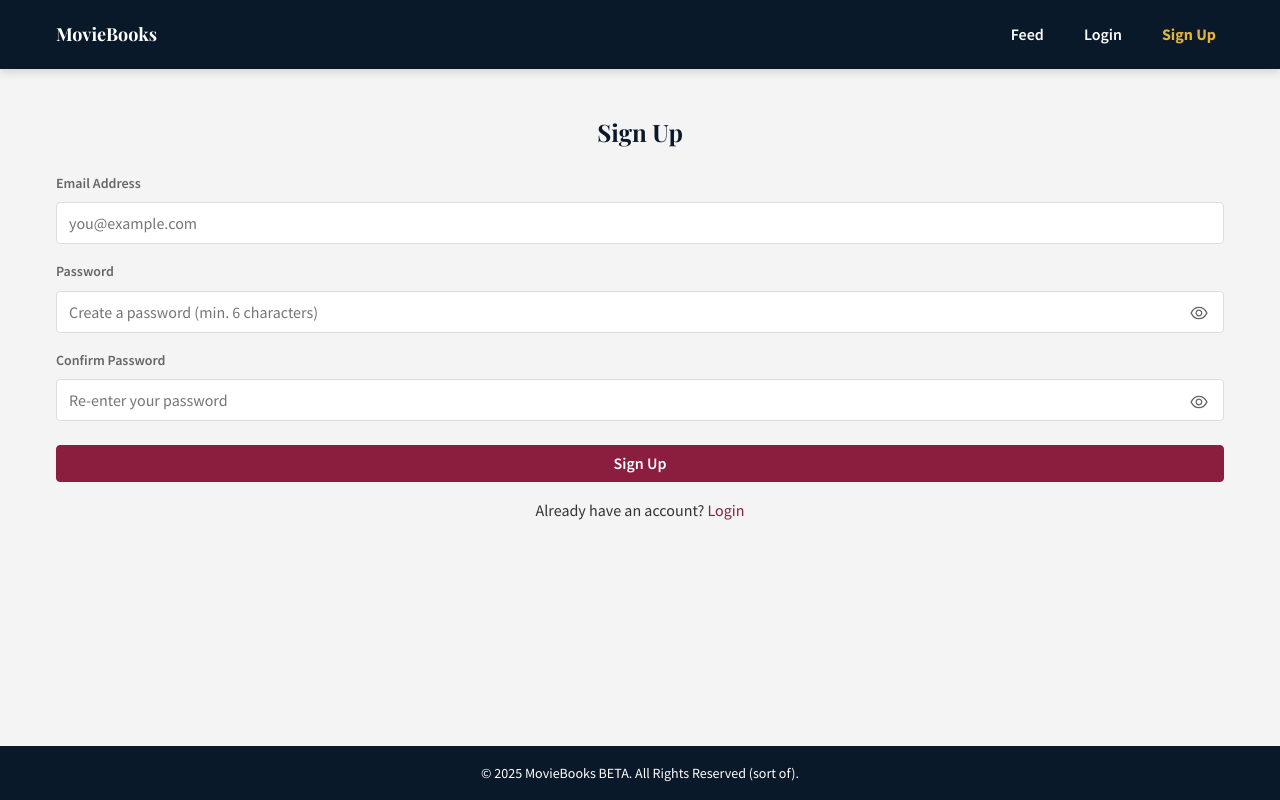
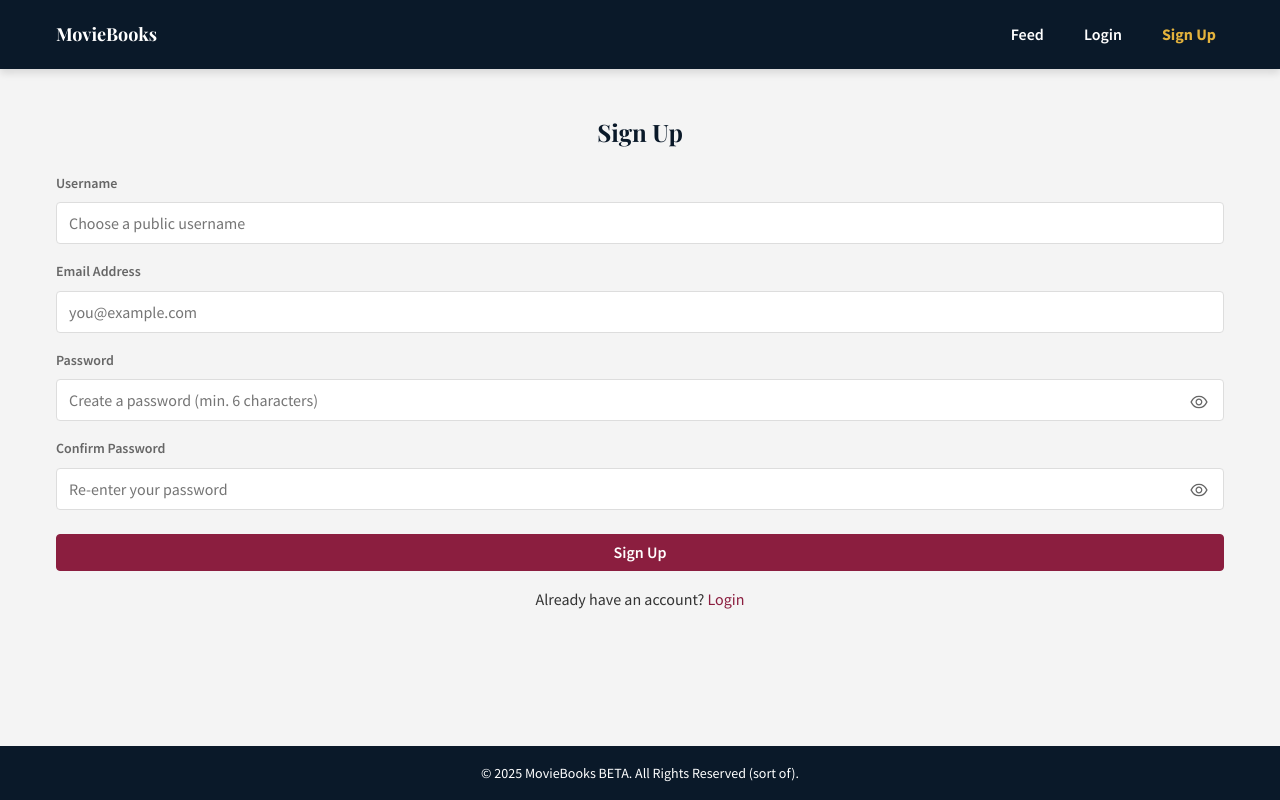
Before and after one commit to ScottShetley/moviebooks-beta-2, a React (Create React App) app in the folder client/: page /signup in a window 1280 px wide. Built offline with nearby package versions, Linux system fonts and the light colour scheme; no server answers.

Commit message:
feat(frontend): add username to signup form and auth context

```diff
--- a/client/src/components/Auth/SignupForm.js
+++ b/client/src/components/Auth/SignupForm.js
@@ -7,9 +7,12 @@ import Button from '../Common/Button/Button';
 import ErrorMessage from '../Common/ErrorMessage/ErrorMessage';
 import LoadingSpinner from '../Common/LoadingSpinner/LoadingSpinner';
 import { AiOutlineEye, AiOutlineEyeInvisible } from 'react-icons/ai';
-import styles from './AuthForm.module.css'; // Import the CSS module
+import styles from './AuthForm.module.css';
 
 const SignupForm = () => {
+  // --- MODIFICATION START: Add username state ---
+  const [username, setUsername] = useState('');
+  // --- MODIFICATION END: Add username state ---
   const [email, setEmail] = useState('');
   const [password, setPassword] = useState('');
   const [confirmPassword, setConfirmPassword] = useState('');
@@ -22,9 +25,22 @@ const SignupForm = () => {
 
   const handleSubmit = async (e) => {
     e.preventDefault();
-    clearError();
-    setLocalError('');
+    clearError(); // Clear context error
+    setLocalError(''); // Clear local error
 
+    // --- MODIFICATION START: Basic frontend validation ---
+    if (!username || !email || !password || !confirmPassword) {
+        setLocalError('Please fill in all fields.');
+        return;
+    }
+    if (username.length < 3 || username.length > 20) {
+        setLocalError('Username must be between 3 and 20 characters.');
+        return;
+    }
+    if (!/^[a-zA-Z0-9_]+$/.test(username)) {
+       setLocalError('Username can only contain letters, numbers, and underscores.');
+       return;
+    }
     if (password !== confirmPassword) {
       setLocalError('Passwords do not match.');
       return;
@@ -33,14 +49,26 @@ const SignupForm = () => {
         setLocalError('Password must be at least 6 characters long.');
         return;
     }
+    // Basic email check (optional, backend validates more thoroughly)
+    if (!/.+\@.+\..+/.test(email)) {
+        setLocalError('Please enter a valid email address.');
+        return;
+    }
+    // --- MODIFICATION END: Basic frontend validation ---
 
-    const success = await signup(email, password);
+
+    // --- MODIFICATION START: Call signup with username ---
+    const success = await signup(username, email, password);
+    // --- MODIFICATION END: Call signup with username ---
 
     if (success) {
+      // User state in AuthContext now includes username
+      // Backend login/signup response now includes username
       const from = location.state?.from?.pathname || "/";
-      console.log(`Signup successful, navigating to: ${from}`);
+      console.log(`Signup successful for ${username}, navigating to: ${from}`);
       navigate(from, { replace: true });
     }
+    // If signup fails, authError state in useAuth() will be set
   };
 
   const togglePasswordVisibility = () => {
@@ -52,9 +80,29 @@ const SignupForm = () => {
   };
 
   return (
-    <form onSubmit={handleSubmit}>
+    <form onSubmit={handleSubmit} noValidate> {/* Add noValidate to rely on our checks */}
       <h2 style={{ textAlign: 'center', marginBottom: 'var(--space-lg)' }}>Sign Up</h2>
+      {/* Display local errors first, then context errors */}
       <ErrorMessage message={localError || authError} />
+
+      {/* --- MODIFICATION START: Add Username Input --- */}
+      <Input
+        label="Username"
+        type="text"
+        id="signup-username"
+        value={username}
+        onChange={(e) => setUsername(e.target.value)}
+        required
+        minLength={3}
+        maxLength={20}
+        pattern="^[a-zA-Z0-9_]+$" // Corresponds to backend regex
+        title="Username can only contain letters, numbers, and underscores (3-20 characters)."
+        autoComplete="username"
+        placeholder="Choose a public username"
+        disabled={loading}
+      />
+      {/* --- MODIFICATION END: Add Username Input --- */}
+
 
       <Input
         label="Email Address"
@@ -81,9 +129,7 @@ const SignupForm = () => {
           autoComplete="new-password"
           placeholder="Create a password (min. 6 characters)"
           disabled={loading}
-          // --- MODIFICATION: Pass specific class to Input component ---
           inputClassName={styles.passwordInputWithIcon}
-          // --- END MODIFICATION ---
         />
         <button
           type="button"
@@ -108,9 +154,7 @@ const SignupForm = () => {
           autoComplete="new-password"
           placeholder="Re-enter your password"
           disabled={loading}
-           // --- MODIFICATION: Pass specific class to Input component ---
-           inputClassName={styles.passwordInputWithIcon}
-           // --- END MODIFICATION ---
+          inputClassName={styles.passwordInputWithIcon}
         />
          <button
           type="button"
--- a/client/src/contexts/AuthContext.js
+++ b/client/src/contexts/AuthContext.js
@@ -7,21 +7,27 @@ const AuthContext = createContext();
 
 // Create the provider component
 export const AuthProvider = ({ children }) => {
-  const [user, setUser] = useState(null); // Holds user info { _id, email, token, createdAt } or null
-  const [loading, setLoading] = useState(true); // Tracks initial loading state (checking localStorage)
+  // Holds user info { _id, username, email, token, createdAt } or null
+  const [user, setUser] = useState(null);
+  const [loading, setLoading] = useState(true); // Tracks initial loading state
   const [error, setError] = useState(null); // Holds login/signup error messages
 
   // Effect to check localStorage for existing user session on initial app load
   useEffect(() => {
-    let isMounted = true; // Flag to prevent state updates if component unmounts quickly
+    let isMounted = true;
     setLoading(true);
     try {
         const storedUserInfo = localStorage.getItem('userInfo');
         if (storedUserInfo) {
             const userInfo = JSON.parse(storedUserInfo);
-            // Optional: Add token expiry check here if needed, though API calls will fail anyway
-            if (isMounted) {
+            // Now that username is essential, maybe verify its presence?
+            // For now, just load whatever is stored. API calls will fail if token is bad.
+            if (isMounted && userInfo && userInfo.token) { // Basic check for token existence
                  setUser(userInfo);
+                 // Set the default auth header for subsequent API calls on reload
+                 api.defaults.headers.common['Authorization'] = `Bearer ${userInfo.token}`;
+            } else if (isMounted) {
+                localStorage.removeItem('userInfo'); // Clear invalid stored info
             }
         }
     } catch(e) {
@@ -32,93 +38,101 @@ export const AuthProvider = ({ children }) => {
             setLoading(false); // Finished initial check
          }
     }
-    return () => { isMounted = false; }; // Cleanup function on unmount
-  }, []); // Empty dependency array ensures this runs only once on mount
+    return () => { isMounted = false; };
+  }, []); // Runs only once on mount
 
   // --- Login Function ---
   const login = useCallback(async (email, password) => {
-    setLoading(true); // Indicate loading state
-    setError(null); // Clear previous errors
+    setLoading(true);
+    setError(null);
     try {
-      // Make API request to login endpoint
       const { data } = await api.post('/auth/login', { email, password });
-      // Save user info (including token) to localStorage
+      // Backend now returns username, _id, email, token, createdAt
       localStorage.setItem('userInfo', JSON.stringify(data));
-      // Update user state
-      setUser(data);
+      // Set default auth header for subsequent requests in this session
+      api.defaults.headers.common['Authorization'] = `Bearer ${data.token}`;
+      setUser(data); // User state now includes username
       setLoading(false);
-      return true; // Indicate success
+      return true;
     } catch (err) {
-      // Extract error message from API response or use default
       const message = err.response?.data?.message || err.message || 'Login failed. Please try again.';
       console.error("Login error:", message);
-      setError(message); // Set error state
+      setError(message);
+      // Clear invalid token if login fails due to auth issue
+      if (err.response?.status === 401) {
+        delete api.defaults.headers.common['Authorization'];
+        localStorage.removeItem('userInfo');
+        setUser(null);
+      }
       setLoading(false);
-      return false; // Indicate failure
+      return false;
     }
-  }, []); // useCallback to memoize the function
+  }, []);
 
-  // --- Signup Function ---
-  const signup = useCallback(async (email, password) => {
+  // --- Signup Function (MODIFIED) ---
+  const signup = useCallback(async (username, email, password) => { // <-- Added username parameter
      setLoading(true);
      setError(null);
      try {
-       // Make API request to register endpoint
-       const { data } = await api.post('/auth/register', { email, password });
-       // Save new user info to localStorage
+       // --- MODIFICATION START: Send username to API ---
+       const { data } = await api.post('/auth/register', { username, email, password });
+       // --- MODIFICATION END: Send username to API ---
+
+       // Backend now returns username, _id, email, token, createdAt
        localStorage.setItem('userInfo', JSON.stringify(data));
-       // Update user state
-       setUser(data);
+        // Set default auth header for subsequent requests in this session
+       api.defaults.headers.common['Authorization'] = `Bearer ${data.token}`;
+       setUser(data); // User state now includes username
        setLoading(false);
-       return true; // Indicate success
+       return true;
      } catch (err) {
        const message = err.response?.data?.message || err.message || 'Signup failed. Please try again.';
        console.error("Signup error:", message);
        setError(message);
+       // Ensure no stale auth state if signup fails
+       delete api.defaults.headers.common['Authorization'];
+       localStorage.removeItem('userInfo');
+       setUser(null);
        setLoading(false);
-       return false; // Indicate failure
+       return false;
      }
-  }, []); // useCallback
+  }, []); // useCallback dependency array is empty, function is stable
 
   // --- Logout Function ---
   const logout = useCallback(() => {
-    // Remove user info from localStorage
     localStorage.removeItem('userInfo');
-    // Clear user state
+    // Remove default auth header on logout
+    delete api.defaults.headers.common['Authorization'];
     setUser(null);
-    // Clear any lingering errors
     setError(null);
-    // Note: Navigation/redirect after logout should be handled in the component calling logout
     console.log("User logged out.");
-  }, []); // useCallback
+    // Navigation should be handled by the component calling logout (e.g., Header)
+  }, []);
 
-  // Function to manually clear errors (e.g., when user dismisses an error message)
+  // Function to manually clear errors
   const clearError = useCallback(() => {
       setError(null);
   }, []);
 
   // Value provided by the context
   const contextValue = {
-      user,           // Current user object or null
-      loading,        // Boolean indicating auth state loading
-      error,          // String containing last auth error message or null
-      login,          // Function to log in
-      signup,         // Function to sign up
-      logout,         // Function to log out
-      clearError      // Function to clear error message
+      user,           // Current user object { _id, username, email, token, createdAt } or null
+      loading,
+      error,
+      login,
+      signup,         // Updated signup function
+      logout,
+      clearError
   };
 
   return (
-    // Provide the context value to children components
-    // Only render children once initial loading (localStorage check) is complete
     <AuthContext.Provider value={contextValue}>
-      {/* Removed !loading check here - App.js can handle its own loading state if needed */}
       {children}
     </AuthContext.Provider>
   );
 };
 
-// Custom hook to easily consume the AuthContext in components
+// Custom hook to easily consume the AuthContext
 export const useAuth = () => {
   const context = useContext(AuthContext);
   if (context === undefined) {
```
